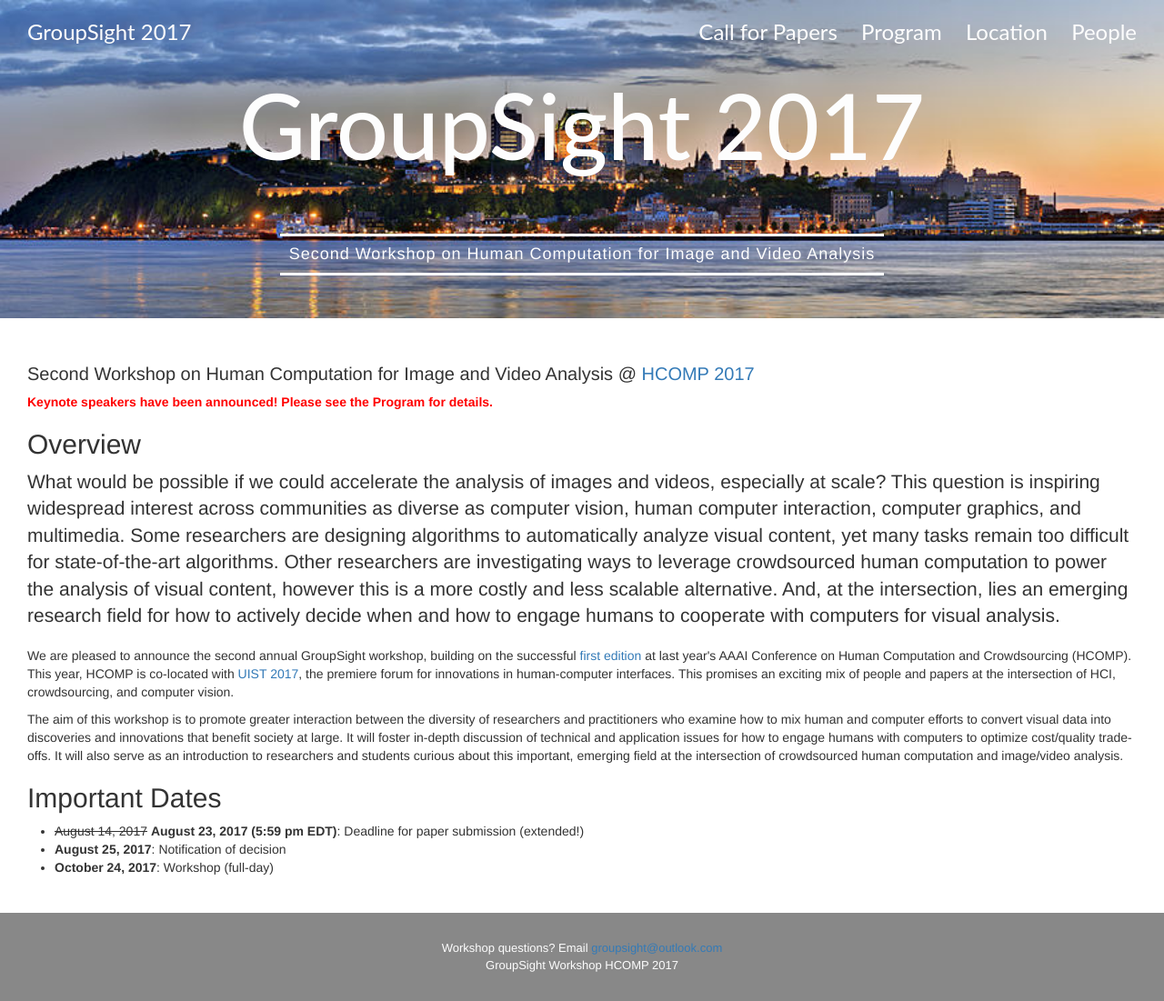
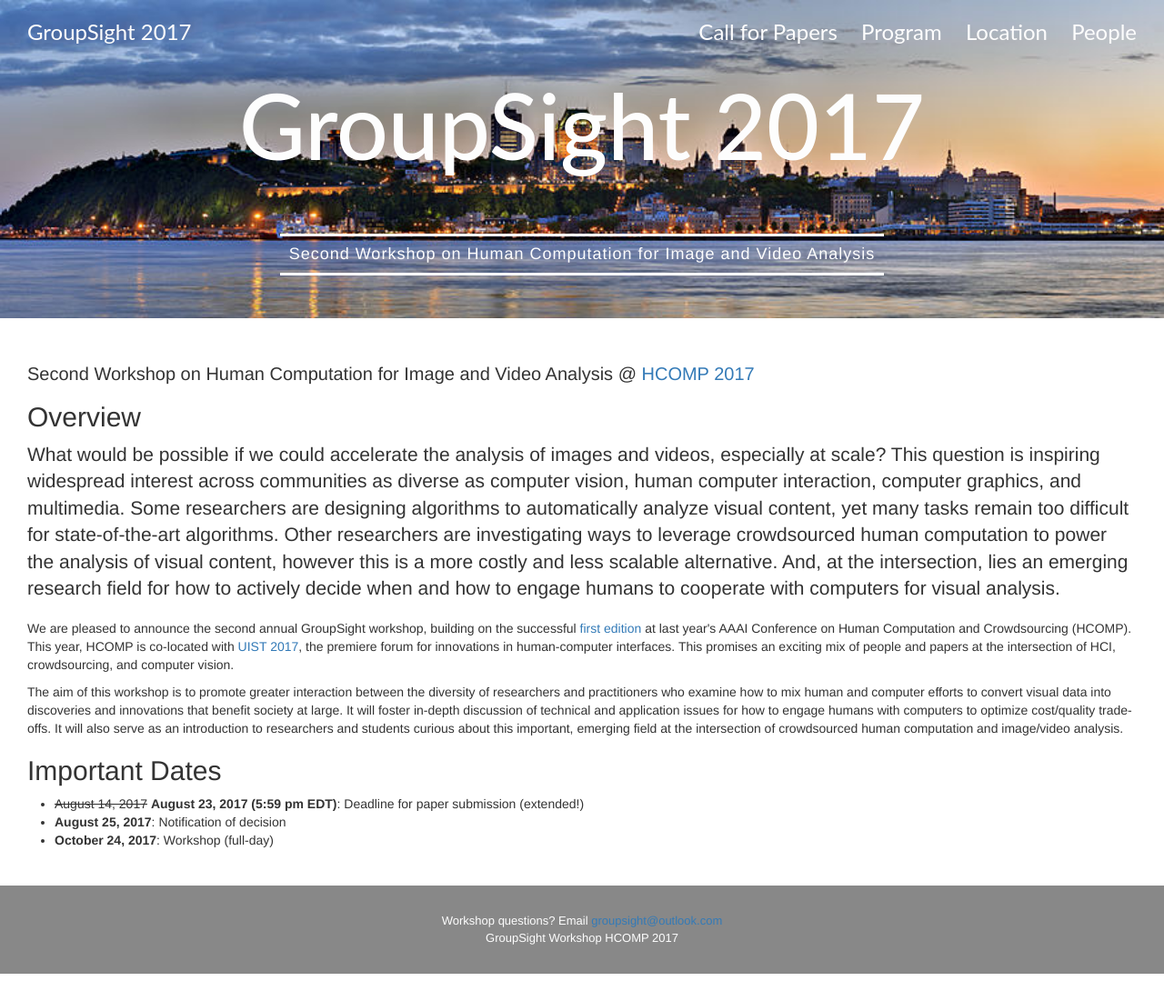
Before and after one commit to groupsight/groupsight.github.io, a Jekyll site: the page built from index.html, in a window 1280 px wide and 1101 px high. Shown: the whole window at 91% size. Built offline with Jekyll 4.4.1, drawn with Linux system fonts in a browser that asks for light colours; nearby versions of some CDN libraries.

Commit message:
remove announcement on home page

```diff
--- a/index.html
+++ b/index.html
@@ -5,8 +5,6 @@ layout: default
 <div class="home">
 
   <h1 class="page-heading">{{ site.subtitle }} @ <a href="http://www.humancomputation.com/2017/">HCOMP 2017</a></h1>
-
-  <p style="font-weight: bold; color: red;">Keynote speakers have been announced! Please see the Program for details.</p>
 
   <h2>Overview</h2>
   <p class="lead">
```
